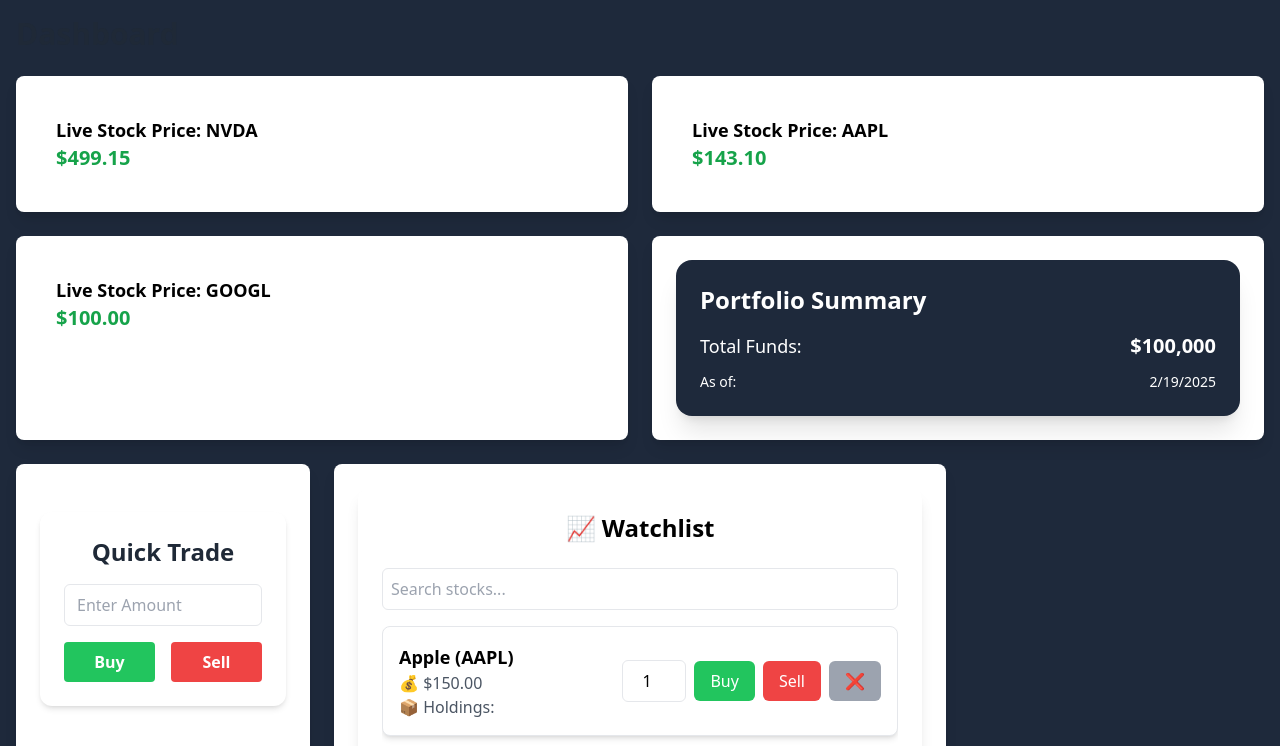
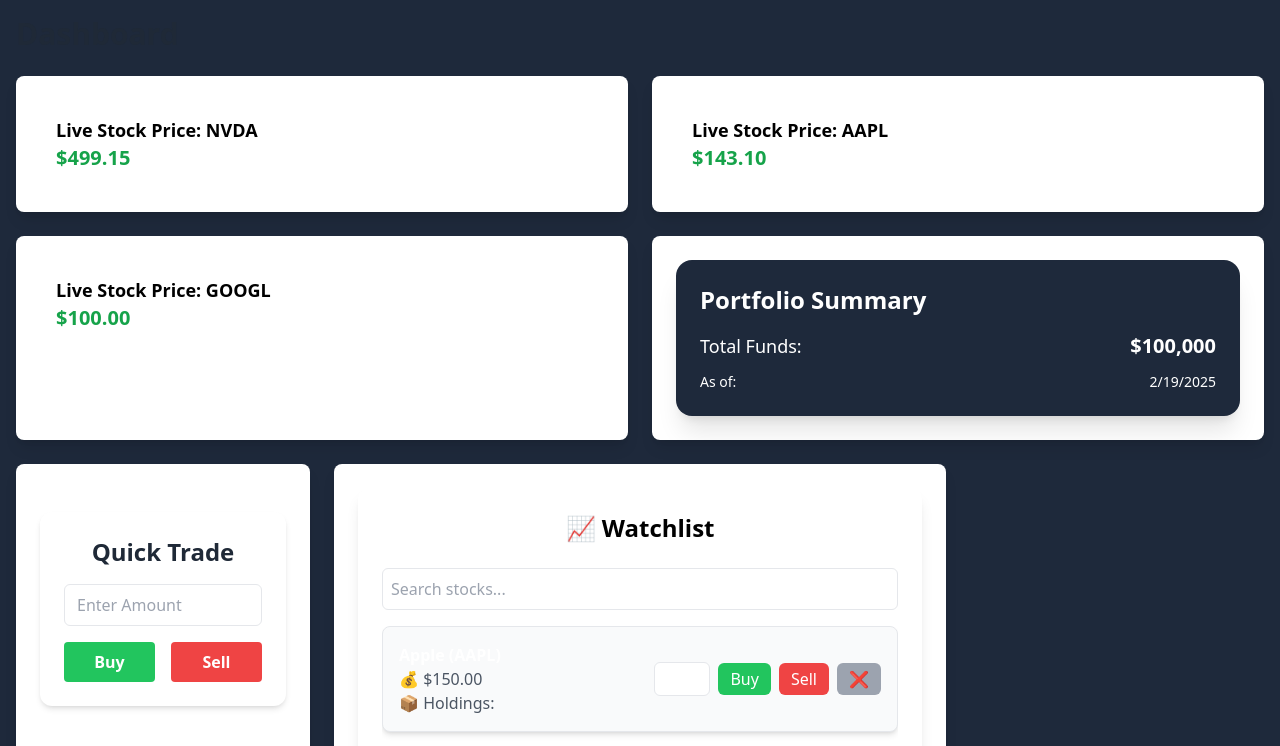
Before and after one commit to Vansh5632/StockBrokerApp, a Next.js app: page /dashboard in a window 1280 px wide. Shown: the top 746 px of the page. Built offline with nearby package versions, Linux system fonts and the light colour scheme.

Commit message:
transactions storing

```diff
--- a/src/components/Dashboard/StockItem.tsx
+++ b/src/components/Dashboard/StockItem.tsx
@@ -5,42 +5,67 @@
 export default function StockItem({ symbol, name, price, quantity, onRemove }: Stock & { onRemove: (symbol: string) => void }) {
   const [watchlist, setWatchlist] = useRecoilState(watchlistState);
   const [tradeQuantity, setTradeQuantity] = useState(1);
+  const [loading, setLoading] = useState(false);
 
-    const updateStockQuantity = (type: "buy" | "sell") => {
+  const updateStockQuantity = async (type: "buy" | "sell") => {
+    if (type === "sell" && quantity < tradeQuantity) return;
+
     setWatchlist((prev) =>
       prev.map((stock) =>
         stock.symbol === symbol
           ? {
               ...stock,
-                            quantity: type === "buy" ? (stock.quantity ?? 0) + tradeQuantity : Math.max((stock.quantity ?? 0) - tradeQuantity, 0),
+              quantity: type === "buy" ? stock.quantity + tradeQuantity : Math.max(stock.quantity - tradeQuantity, 0),
             }
           : stock
       )
     );
+
+    setLoading(true);
+
+    try {
+      await fetch("/api/transactions", {
+        method: "POST",
+        headers: { "Content-Type": "application/json" },
+        body: JSON.stringify({ symbol, name, price, quantity: tradeQuantity, type }),
+      });
+    } catch (error) {
+      console.error("Error saving transaction:", error);
+    }
+
+    setLoading(false);
   };
 
   return (
-        <li className="flex justify-between items-center p-4 border rounded-lg shadow-md bg-white hover:shadow-lg transition-shadow duration-300">
+    <li className="flex justify-between items-center p-4 border rounded-lg shadow-md bg-gray-50">
       <div>
-                <p className="font-semibold text-lg text-black">{name} ({symbol})</p>
+        <p className="font-semibold">{name} ({symbol})</p>
         <p className="text-gray-600">💰 ${price.toFixed(2)}</p>
         <p className="text-gray-600">📦 Holdings: {quantity}</p>
       </div>
-            <div className="flex gap-2 text-black items-center">
+      <div className="flex gap-2 items-center">
         <input
           type="number"
           min="1"
           value={tradeQuantity}
           onChange={(e) => setTradeQuantity(Math.max(1, parseInt(e.target.value) || 1))}
-                    className="w-16 p-2 border rounded-md text-center"
+          className="w-14 p-1 border rounded-md text-center"
         />
-                <button className="bg-green-500 text-white px-4 py-2 rounded-md hover:bg-green-600 transition-colors duration-300" onClick={() => updateStockQuantity("buy")}>
-                    Buy
+        <button
+          className="bg-green-500 text-white px-3 py-1 rounded-md hover:bg-green-600"
+          onClick={() => updateStockQuantity("buy")}
+          disabled={loading}
+        >
+          {loading ? "Processing..." : "Buy"}
         </button>
-                <button className="bg-red-500 text-white px-4 py-2 rounded-md hover:bg-red-600 transition-colors duration-300" onClick={() => updateStockQuantity("sell")}>
-                    Sell
+        <button
+          className="bg-red-500 text-white px-3 py-1 rounded-md hover:bg-red-600"
+          onClick={() => updateStockQuantity("sell")}
+          disabled={loading}
+        >
+          {loading ? "Processing..." : "Sell"}
         </button>
-                <button className="bg-gray-400 text-white px-4 py-2 rounded-md hover:bg-gray-500 transition-colors duration-300" onClick={() => onRemove(symbol)}>
+        <button className="bg-gray-400 text-white px-3 py-1 rounded-md hover:bg-gray-500" onClick={() => onRemove(symbol)}>
           ❌
         </button>
       </div>
--- /dev/null
+++ b/src/pages/api/transactions.ts
@@ -0,0 +1,25 @@
+
+import { NextApiRequest, NextApiResponse } from 'next'
+import { prisma } from '../../lib/prisma';
+export default async function handler(req: NextApiRequest, res: NextApiResponse) {
+    if(req.method === "POST"){
+        const {symbol,name,price,quantity,type} = req.body;
+        try{
+            const transaction = await prisma.transaction.create({
+                data:{symbol,name,price,quantity,type},
+            });
+            return res.status(200).json(transaction);
+        }catch(error){
+            return res.status(500).json({error: "Error creating transaction"});
+        }
+    }
+    if(req.method === "GET"){
+        try{
+            const transactions = await prisma.transaction.findMany({orderBy:{createdAt:"desc"}});
+            return res.status(200).json(transactions);
+        }catch(error){
+            return res.status(500).json({error: "Error fetching transactions"});
+        }
+    }
+    res.status(405).json({error: "Method not allowed"});
+}
```
Also changed, not shown: src/components/Dashboard/TransactionHistory.tsx (added). Lines whose indentation alone changed are shown as unchanged.
